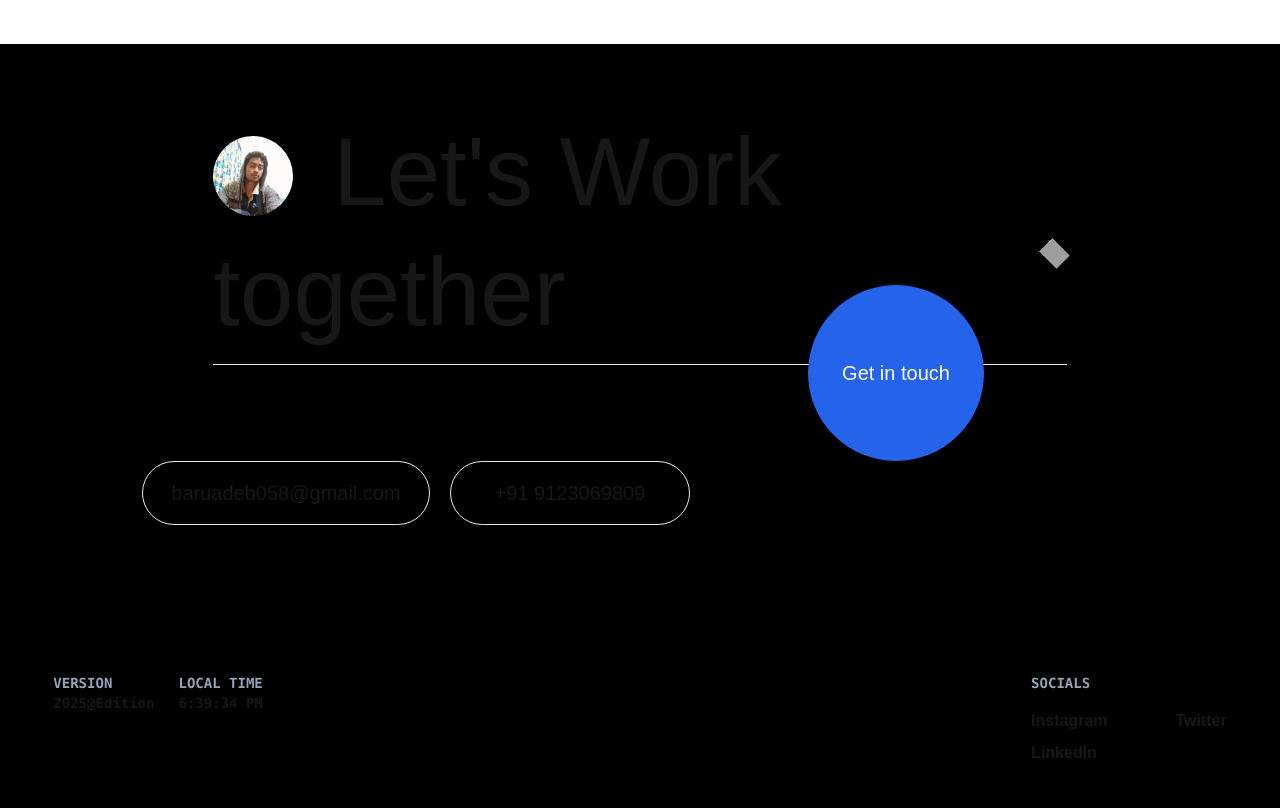
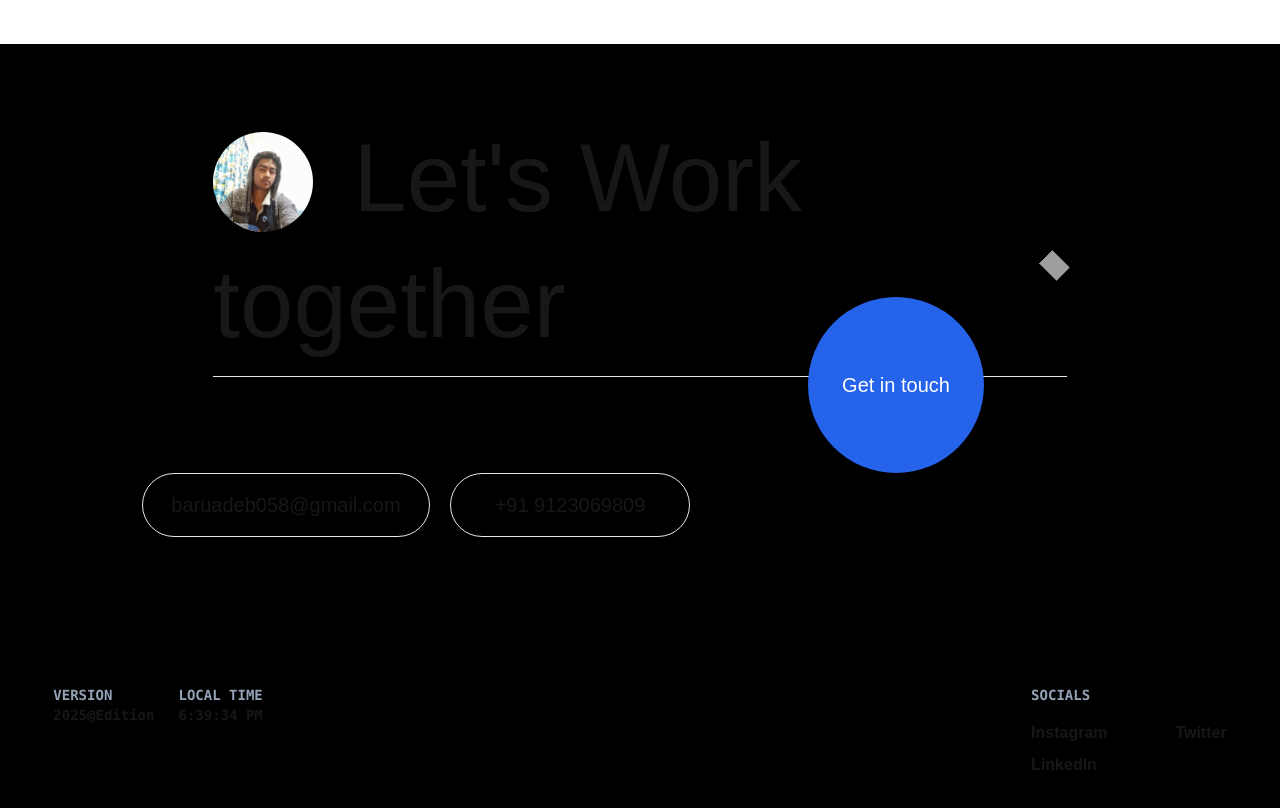
Before and after one commit to raGnok0/portfolio-next, a Next.js app: page / in a window 1280 px wide. Shown: the part 2360-3168 px from the top of the page. Built offline with nearby package versions, Linux system fonts and the light colour scheme; grey boxes are pictures that could not be loaded.

Commit message:
Update Tagfooter.tsx

```diff
--- a/src/components/footer/Tagfooter.tsx
+++ b/src/components/footer/Tagfooter.tsx
@@ -9,8 +9,8 @@ export default function Tagfooter() {
             <div className="mt-2 w-12 sm:w-auto">
               <Image
                 className="rounded-full"
-                width="80"
-                height="80"
+                width="100"
+                height="100"
                 src="/images/deb-profile.jpg"
                 alt="Profile"
               />
```
